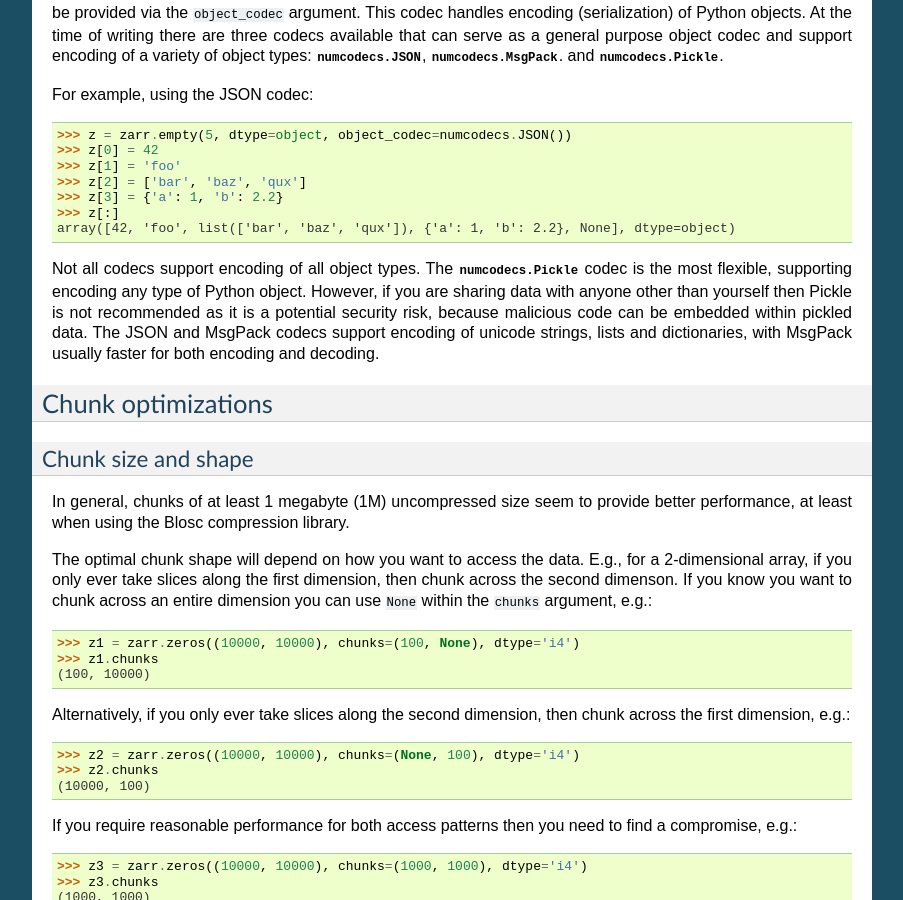
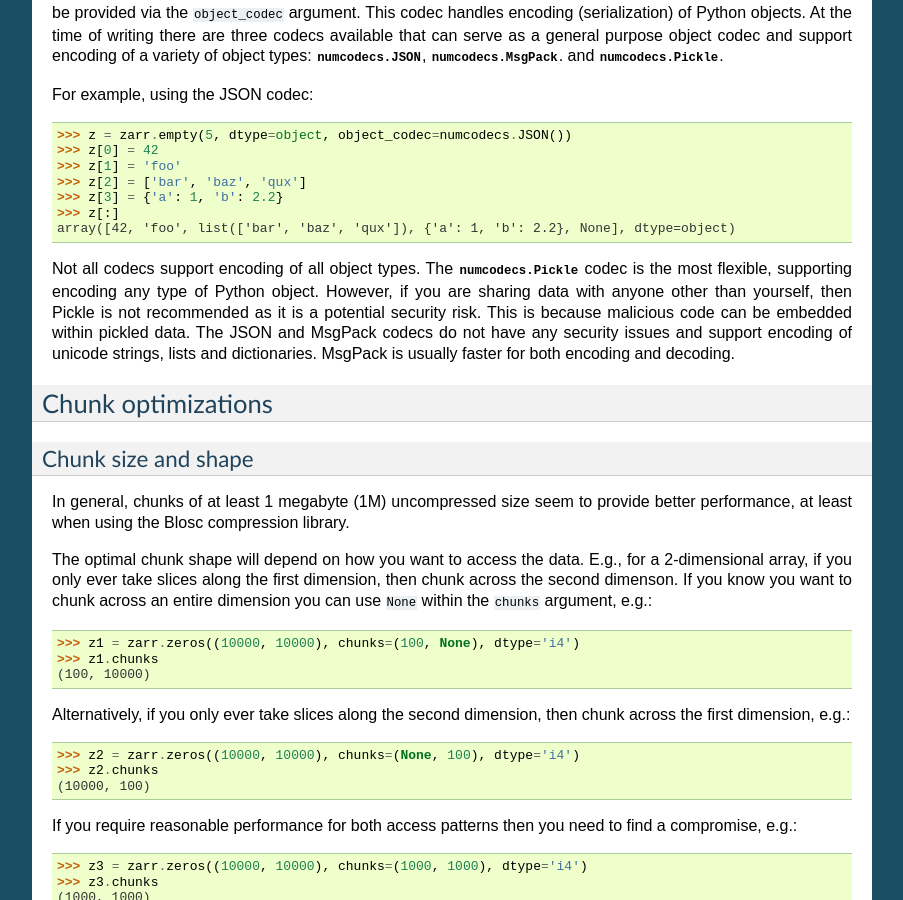
Before and after one commit to enthusiastdev121/zarr-python, a Sphinx documentation site: the page built from docs/tutorial.rst, in a window 1280 px wide and 900 px high, scrolled down 13358 px. Shown: the whole window, without its empty margins (198-1101 px from the left). Built offline with Sphinx 7.4.7, drawn with Linux system fonts in a browser that asks for light colours; the version number could not be read and is left out.

Commit message:
address @jakirkham review comments

```diff
--- a/docs/tutorial.rst
+++ b/docs/tutorial.rst
@@ -855,11 +855,11 @@ For example, using the JSON codec::
 
 Not all codecs support encoding of all object types. The
 :class:`numcodecs.Pickle` codec is the most flexible, supporting encoding any type
-of Python object. However, if you are sharing data with anyone other than yourself then
-Pickle is not recommended as it is a potential security risk, because malicious code can
-be embedded within pickled data. The JSON and MsgPack codecs support encoding of unicode
-strings, lists and dictionaries, with MsgPack usually faster for both encoding and
-decoding.
+of Python object. However, if you are sharing data with anyone other than yourself, then
+Pickle is not recommended as it is a potential security risk. This is because malicious
+code can be embedded within pickled data. The JSON and MsgPack codecs do not have any
+security issues and support encoding of unicode strings, lists and dictionaries.
+MsgPack is usually faster for both encoding and decoding.
 
 
 .. _tutorial_chunks:
--- a/setup.py
+++ b/setup.py
@@ -26,7 +26,7 @@ setup(
         'asciitree',
         'numpy>=1.7',
         'fasteners',
-        'numcodecs>=0.2.0',
+        'numcodecs>=0.4.1',
     ],
     package_dir={'': '.'},
     packages=['zarr', 'zarr.tests'],
```
